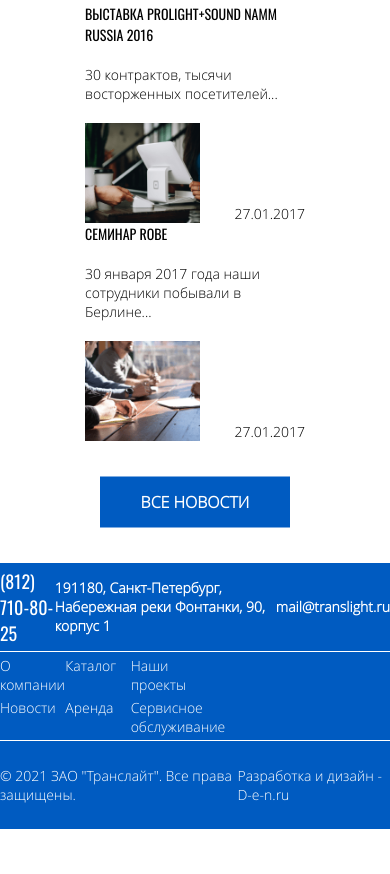
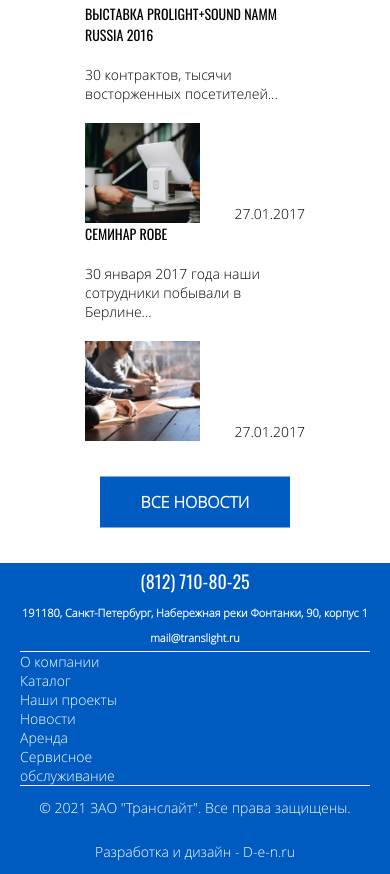
Before and after one commit to superigrooper/Translight, a website: page src/index.html in a window 390 px wide. Shown: the part 3553-4427 px from the top of the page. Before the commit the page ends 4382 px from the top, so only its background shows below. Drawn offline with nearby package versions, Linux system fonts and the light colour scheme; files that its build step writes are made by us from their sources.

Commit message:
Added Footer full

```diff
--- a/src/sass/base/_media.scss
+++ b/src/sass/base/_media.scss
@@ -76,6 +76,20 @@
                 height: 100px;
             }
         }
+    }
+
+    .footer {
+        padding: 0 30px;
+
+        // &__contacts {
+        //     justify-content: space-around;
+        // }
+        // &__nav {
+        //     padding-left: 65px;
+        // }
+        // &__copyright {
+        //     justify-content: space-around;
+        // }
     }
 }
 
@@ -201,6 +215,34 @@
             }
         }
     }
+
+    .footer {
+        padding: 0 20px;
+
+        &__contacts {
+            flex-direction: column;
+            justify-content: space-around;
+        }
+
+        &__adress, &__email {
+            font-size: 11px;
+        }
+
+
+        &__nav {
+            .top-list, .bottom-list {
+                width: 100%;
+                display: flex;
+                flex-direction: column;
+                //align-items: center;
+            }
+        }
+        &__copyright {
+            flex-direction: column;
+            justify-content: space-around;
+        }
+    }
+
 }
 
 @media (max-width: 650px) {
--- a/src/sass/blocks/footer/_footer.scss
+++ b/src/sass/blocks/footer/_footer.scss
@@ -2,9 +2,6 @@
     background-color: $main-blue;
     min-height: 255px;
     color: #fff;
-
-
-
 
     &__contacts {
         min-height: 88px;
```
Also changed, not shown: dist/css/style.min.css.
